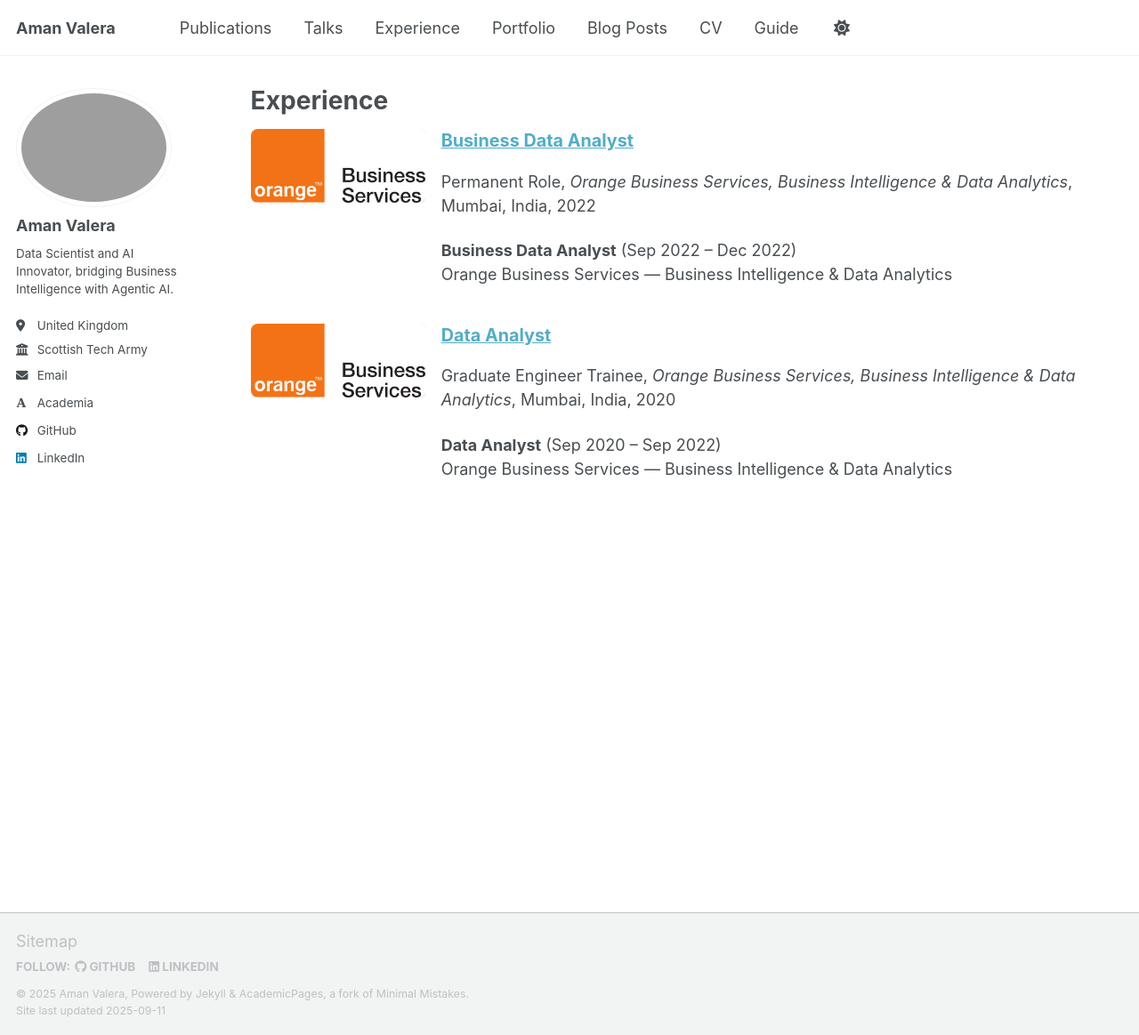
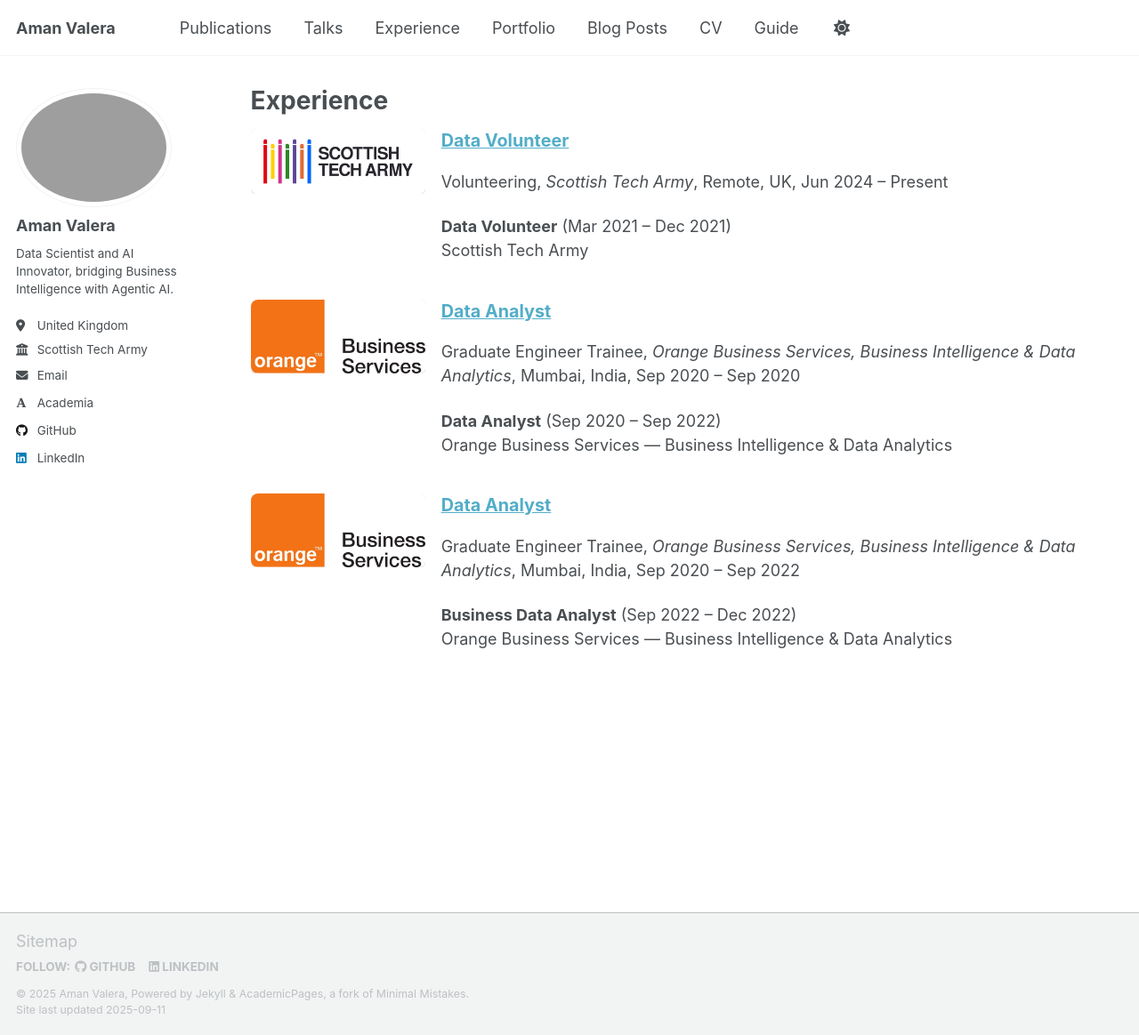
Before and after one commit to amanvalera/amanvalera.github.io, a Jekyll site: the page built from _pages/experience.html, in a window 1280 px wide and 1164 px high. Shown: the whole window at 89% size. Built offline with Jekyll 4.4.1, drawn with Linux system fonts in a browser that asks for light colours; some web fonts are replaced; a script that is not in the unit is left out.

Commit message:
Logo plus scottish tech army

```diff
--- a/_experience/2022-business-data-analyst.md
+++ b/_experience/2022-business-data-analyst.md
@@ -1,13 +1,14 @@
 ---
-title: "Business Data Analyst"
+title: "Data Analyst"
 collection: experience
-type: "Permanent Role"
-permalink: /experience/2022-business-data-analyst
+type: "Graduate Engineer Trainee"
+permalink: /experience/2020-data-analyst
 venue: "Orange Business Services, Business Intelligence & Data Analytics"
-date: 2022-09-01
+date: 2020-09-01
+end_date: 2022-09-01
 location: "Mumbai, India"
 header:
-  teaser: "orange-business-logo.png"   # place this logo in /images/
+  teaser: "orange-business-logo.jpg"
 ---
 
 **Business Data Analyst** (Sep 2022 – Dec 2022)
--- /dev/null
+++ b/_experience/2024-scottish-tech-army.md
@@ -0,0 +1,20 @@
+---
+title: "Data Volunteer"
+collection: experience
+type: "Volunteering"
+permalink: /experience/2021-scottish-tech-army
+venue: "Scottish Tech Army"
+date: 2024-06-09
+location: "Remote, UK"
+header:
+  teaser: "scottish-tech-army-logo.jpg"   # add logo in /images/
+---
+
+**Data Volunteer** (Mar 2021 – Dec 2021)
+Scottish Tech Army
+
+- Supported charities and public health/community service organizations with **data-driven decision-making**.
+- Built dashboards and internal/external reporting views for **The Fore**, analyzing employee feedback using **Looker Studio**.
+- Collaborated with stakeholders to gather requirements and ensure data solutions matched organizational needs.
+
+**Technologies used:** Looker Studio, Excel, Google Sheets
--- a/_includes/archive-single.html
+++ b/_includes/archive-single.html
@@ -47,7 +47,15 @@
         </h2>
 
         {% if post.collection == 'experience' %}
-          <p>{{ post.type }}, <i>{{ post.venue }}</i>, {{ post.location }}, {{ post.date | date: "%Y" }}</p>
+          <p>
+            {{ post.type }}, <i>{{ post.venue }}</i>, {{ post.location }},
+            {% if post.end_date %}
+              {{ post.date | date: "%b %Y" }} – {{ post.end_date | date: "%b %Y" }}
+            {% else %}
+              {{ post.date | date: "%b %Y" }} – Present
+            {% endif %}
+          </p>
+
         {% elsif post.collection == 'publications' %}
           <p>Published in <i>{{ post.venue }}</i>, {{ post.date | date: "%Y" }}</p>
         {% elsif post.date %}
```
Also changed, not shown: _experience/2020-data-analyst.md (+3 -2 lines), images/STA_RGB-linear.webp (added), images/orange-business-logo.jpg (added), images/scottish-tech-army-logo.jpg (added).
